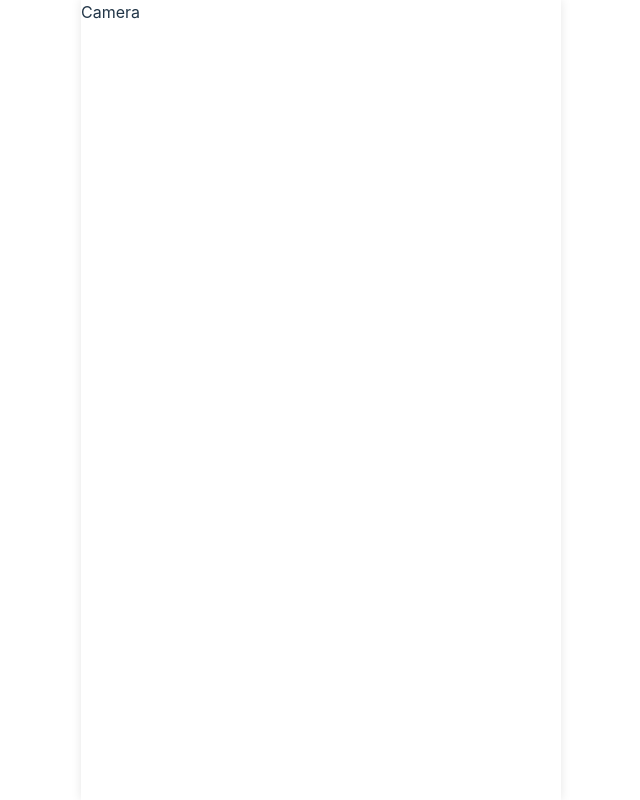
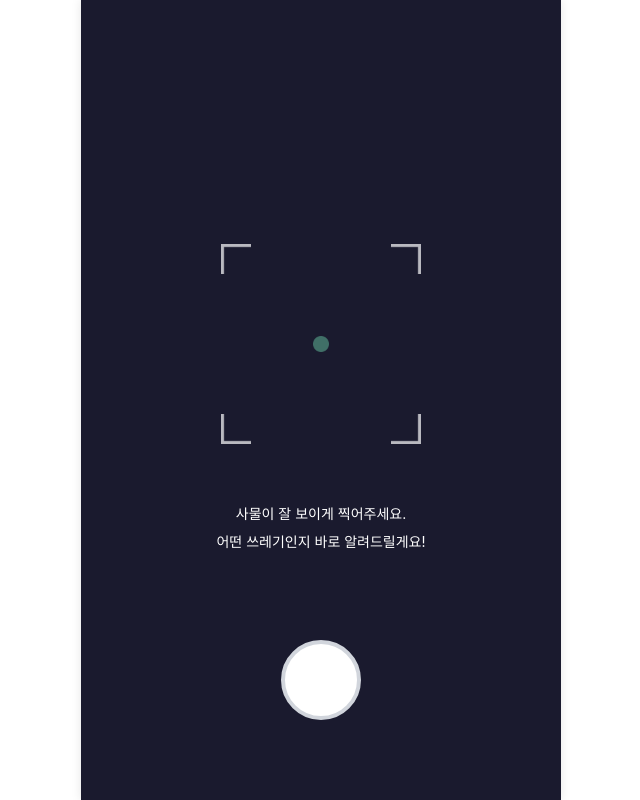
Before and after one commit to SeSACTHON/frontend, a React (Vite) app: page /camera in a window 1280 px wide. Shown: the whole page, without its empty margins (319-959 px from the left). Built offline with nearby package versions, Linux system fonts and the light colour scheme; no server answers; a web font is replaced by a local one.

Commit message:
[feat] Camera 페이지 구현
- MediaStream을 이용한 카메라 구현 및 UI 구현
- useCamera: 카메라 스트림 관리 훅
- useCameraCapture: 이미지 캡처 로직 훅
- 촬영 후 이동 시 stopCamera() 호출하여 카메라 종료

```diff
--- /dev/null
+++ b/src/hooks/useCamera.tsx
@@ -0,0 +1,91 @@
+import { useEffect, useRef, useState, type RefObject } from 'react';
+
+interface UseCameraReturn {
+  videoRef: RefObject<HTMLVideoElement | null>;
+  canvasRef: RefObject<HTMLCanvasElement | null>;
+  containerRef: RefObject<HTMLDivElement | null>;
+  isVideoReady: boolean;
+  permissionDenied: boolean;
+  startCamera: () => Promise<MediaStream | null>;
+  stopCamera: () => void;
+}
+
+/**
+ * 카메라 스트림을 관리하는 커스텀 훅
+ * @returns 카메라 제어 함수와 상태들
+ */
+export const useCamera = (): UseCameraReturn => {
+  const videoRef = useRef<HTMLVideoElement | null>(null);
+  const canvasRef = useRef<HTMLCanvasElement | null>(null);
+  const containerRef = useRef<HTMLDivElement | null>(null);
+  const streamRef = useRef<MediaStream | null>(null);
+
+  const [isVideoReady, setIsVideoReady] = useState(false);
+  const [permissionDenied, setPermissionDenied] = useState(false);
+
+  const startCamera = async (): Promise<MediaStream | null> => {
+    try {
+      setPermissionDenied(false);
+
+      const constraints = {
+        video: {
+          facingMode: { ideal: 'environment' }, // 후면 카메라 우선
+        },
+      };
+
+      const stream = await navigator.mediaDevices.getUserMedia(constraints);
+      const video = videoRef.current;
+
+      if (video) {
+        video.srcObject = stream;
+        video.onloadedmetadata = () => {
+          setIsVideoReady(true);
+          console.log('✅ 카메라 스트림 시작');
+        };
+      }
+
+      streamRef.current = stream;
+      return stream;
+    } catch (err) {
+      console.error('카메라 오류: ', err);
+
+      if (
+        err instanceof DOMException &&
+        (err.name === 'NotAllowedError' || err.name === 'PermissionDeniedError')
+      ) {
+        setPermissionDenied(true);
+      }
+
+      return null;
+    }
+  };
+
+  const stopCamera = () => {
+    if (!streamRef.current) return;
+
+    streamRef.current.getTracks().forEach((track) => {
+      track.stop();
+    });
+
+    streamRef.current = null;
+    setIsVideoReady(false);
+  };
+
+  useEffect(() => {
+    startCamera();
+
+    return () => {
+      stopCamera();
+    };
+  }, []);
+
+  return {
+    videoRef,
+    canvasRef,
+    containerRef,
+    isVideoReady,
+    permissionDenied,
+    startCamera,
+    stopCamera,
+  };
+};
--- /dev/null
+++ b/src/hooks/useCameraCapture.tsx
@@ -0,0 +1,72 @@
+import { type RefObject } from 'react';
+
+interface UseCameraCaptureProps {
+  videoRef: RefObject<HTMLVideoElement | null>;
+  canvasRef: RefObject<HTMLCanvasElement | null>;
+  containerRef: RefObject<HTMLDivElement | null>;
+  isVideoReady: boolean;
+}
+
+/**
+ * 카메라 캡처 로직을 처리하는 커스텀 훅
+ */
+export const useCameraCapture = ({
+  videoRef,
+  canvasRef,
+  containerRef,
+  isVideoReady,
+}: UseCameraCaptureProps) => {
+  const captureImage = (): string | null => {
+    if (!isVideoReady) return null;
+
+    const video = videoRef.current;
+    const canvas = canvasRef.current;
+    const container = containerRef.current;
+
+    if (!video || !canvas || !container) return null;
+
+    const { width: containerWidth, height: containerHeight } =
+      container.getBoundingClientRect();
+    const { videoWidth, videoHeight } = video;
+
+    // object-fit: cover 영역 계산
+    const videoAspect = videoWidth / videoHeight;
+    const containerAspect = containerWidth / containerHeight;
+
+    // 화면에 실제로 보이는 영역만 캡처
+    const scale =
+      videoAspect > containerAspect
+        ? videoHeight / containerHeight // 좌우가 잘림
+        : videoWidth / containerWidth; // 상하가 잘림
+
+    const sourceWidth = containerWidth * scale;
+    const sourceHeight = containerHeight * scale;
+    const sourceX = (videoWidth - sourceWidth) / 2;
+    const sourceY = (videoHeight - sourceHeight) / 2;
+
+    canvas.width = containerWidth;
+    canvas.height = containerHeight;
+
+    const ctx = canvas.getContext('2d');
+    if (!ctx) return null;
+
+    ctx.drawImage(
+      video,
+      sourceX,
+      sourceY,
+      sourceWidth,
+      sourceHeight,
+      0,
+      0,
+      containerWidth,
+      containerHeight,
+    );
+
+    const imageUrl = canvas.toDataURL('image/png');
+    console.log('📸 이미지 캡처 완료');
+
+    return imageUrl;
+  };
+
+  return { captureImage };
+};
--- a/src/pages/Camera/Camera.tsx
+++ b/src/pages/Camera/Camera.tsx
@@ -1,5 +1,81 @@
+import CameraContainer from '@/assets/images/camera/camera_container.png';
+import { PermissionModal } from '@/components/camera/PermissionModal';
+import { useCamera } from '@/hooks/useCamera';
+import { useCameraCapture } from '@/hooks/useCameraCapture';
+import { useNavigate } from 'react-router-dom';
+
 const Camera = () => {
-  return <div className='h-full w-full'>Camera</div>;
+  const navigate = useNavigate();
+
+  const {
+    videoRef,
+    canvasRef,
+    containerRef,
+    isVideoReady,
+    permissionDenied,
+    startCamera,
+    stopCamera,
+  } = useCamera();
+
+  const { captureImage } = useCameraCapture({
+    videoRef,
+    canvasRef,
+    containerRef,
+    isVideoReady,
+  });
+
+  const handleCapture = () => {
+    const imageUrl = captureImage();
+    if (!imageUrl) return;
+
+    // TODO: axios.post(imageUrl)
+    console.log('📤 서버 전송 예정:', imageUrl);
+
+    stopCamera();
+    navigate('/camera/answer');
+  };
+
+  const handleRetry = () => {
+    startCamera();
+  };
+
+  return (
+    <div className='h-full w-full bg-[#1A1A2E]'>
+      {permissionDenied && <PermissionModal onRetry={handleRetry} />}
+
+      <div ref={containerRef} className='relative h-full overflow-hidden'>
+        <video
+          ref={videoRef}
+          autoPlay
+          playsInline
+          muted
+          className='h-full w-full object-cover'
+        />
+
+        <div className='absolute top-1/2 left-1/2 w-56 -translate-x-1/2 -translate-y-1/2 text-center'>
+          <img
+            src={CameraContainer}
+            alt='camera_container'
+            className='mx-auto h-[200px] w-[200px] object-contain'
+          />
+          <p className='mt-14 text-sm leading-7 whitespace-pre-line text-white'>
+            {'사물이 잘 보이게 찍어주세요.\n어떤 쓰레기인지 바로 알려드릴게요!'}
+          </p>
+        </div>
+
+        <div className='absolute bottom-20 left-1/2 -translate-x-1/2 cursor-pointer'>
+          <div
+            role='button'
+            onClick={handleCapture}
+            className='flex h-20 w-20 items-center justify-center rounded-full border-4 border-[#D1D5DC] bg-white'
+            aria-label='사진 촬영'
+          />
+        </div>
+
+        <canvas ref={canvasRef} className='hidden' />
+      </div>
+    </div>
+  );
 };
 
 export default Camera;
```
